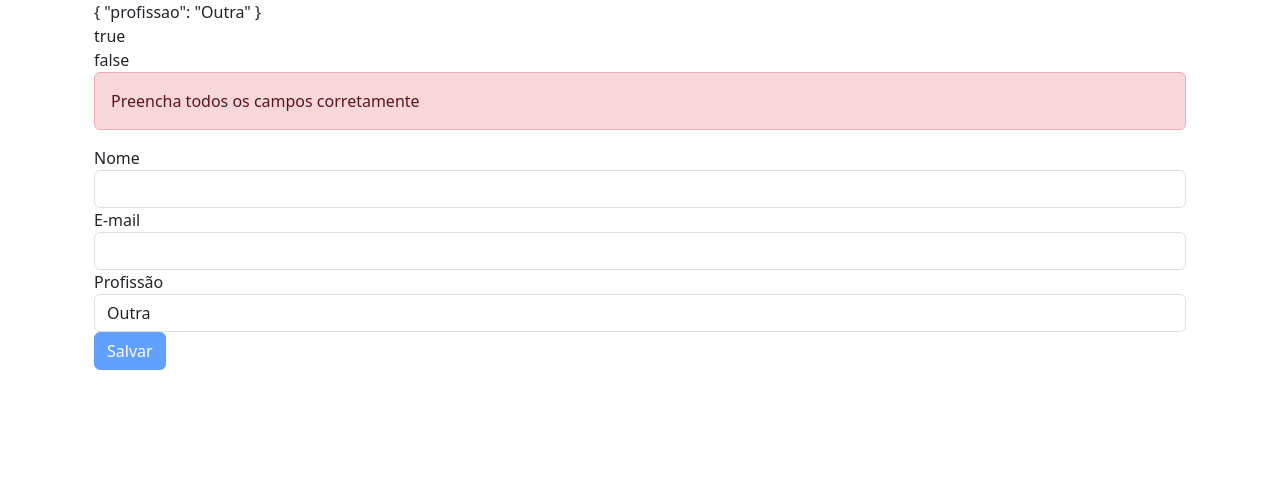
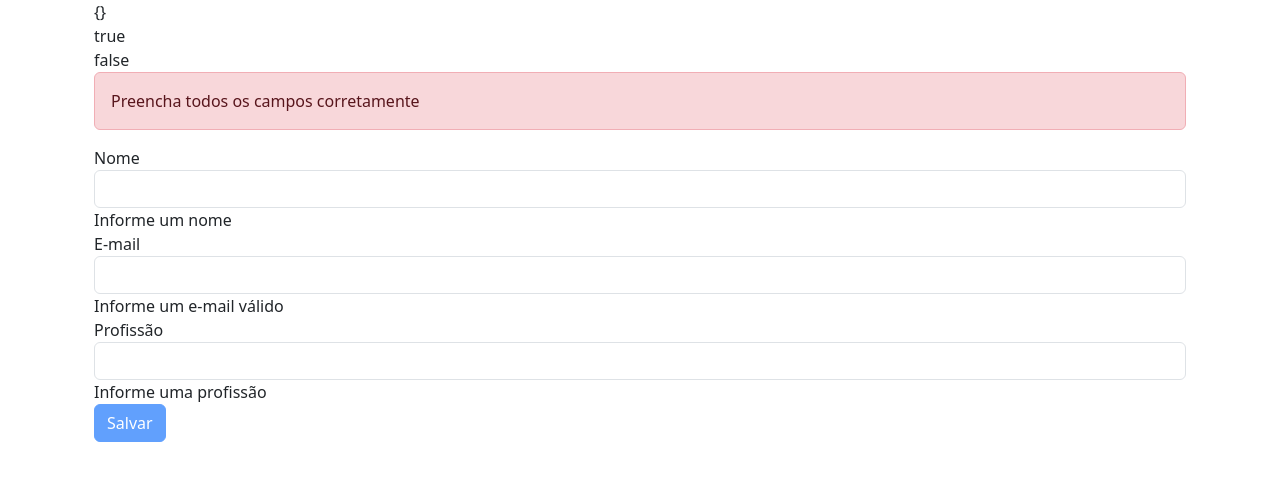
Before and after one commit to fabriciio95/algamoney-front, an Angular app in the folder meuprojeto/: page / in a window 1280 px wide. Shown: the top 480 px of the page. Built offline with nearby package versions, Linux system fonts and the light colour scheme.

Commit message:
Exibindo erro de validação de controles do formulário

```diff
--- a/meuprojeto/src/app/aula-formulario/aula-formulario.component.html
+++ b/meuprojeto/src/app/aula-formulario/aula-formulario.component.html
@@ -14,22 +14,28 @@
   <form autocomplete="off" #usuarioForm="ngForm" (ngSubmit)="salvar(usuarioForm)">
      <div class="form-group">
         <label class="form-control-label">Nome</label>
-        <input type="text" class="form-control" name="nome" [(ngModel)]="cliente.nome" required minlength="2">
+        <input type="text" class="form-control" name="nome" [(ngModel)]="cliente.nome" required minlength="2" #nome="ngModel">
+        <div *ngIf="nome.hasError('required')">Informe um nome</div>
+        <div *ngIf="nome.hasError('minlength')">O nome deve ser completo</div>
      </div>
 
      <div class="form-group">
       <label class="form-control-label">E-mail</label>
-      <input type="text" class="form-control" name="email" [(ngModel)]="cliente.email" required email>
+      <input type="text" class="form-control" name="email" [(ngModel)]="cliente.email"  required email #email="ngModel">
+
+      <div *ngIf="email.invalid">Informe um e-mail válido</div>
      </div>
 
      <div class="form-group">
       <label class="form-control-label">Profissão</label>
-      <select class="form-control" name="profissao" [(ngModel)]="cliente.profissao" required>
+      <select class="form-control" name="profissao" [(ngModel)]="cliente.profissao" required #profissao="ngModel">
         <option value="">Selecione</option>
         <option *ngFor="let profissao of profissoes" [value]="profissao">
           {{ profissao }}
         </option>
       </select>
+
+      <div *ngIf="profissao.invalid">Informe uma profissão</div>
     </div>
 
     <button type="submit" class="btn btn-primary"
--- a/meuprojeto/src/app/aula-formulario/aula-formulario.component.ts
+++ b/meuprojeto/src/app/aula-formulario/aula-formulario.component.ts
@@ -5,7 +5,7 @@ import { NgForm } from '@angular/forms';
 class Cliente {
   nome?: string;
   email?: string;
-  profissao?: string = 'Outra';
+  profissao?: string;
 }
 @Component({
   selector: 'app-aula-formulario',
@@ -16,7 +16,7 @@ export class AulaFormularioComponent  {
 
   cliente = new Cliente();
   profissoes: string[] = ['Programador', 'Empresário', 'Outra'];
-  profissao = 'Outra';
+  profissao = '';
 
   salvar(form: NgForm) {
     console.log(`${this.profissao}`)
```
